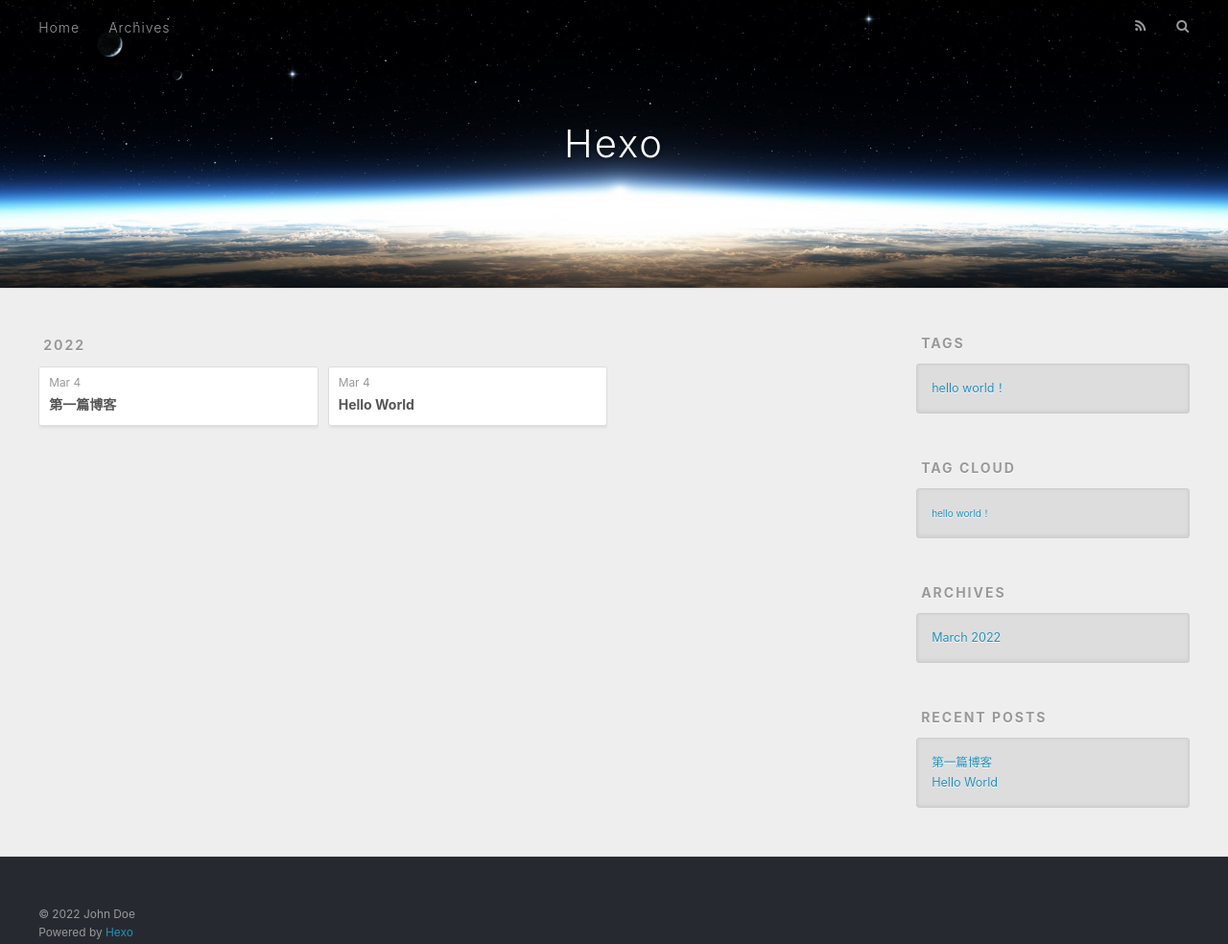
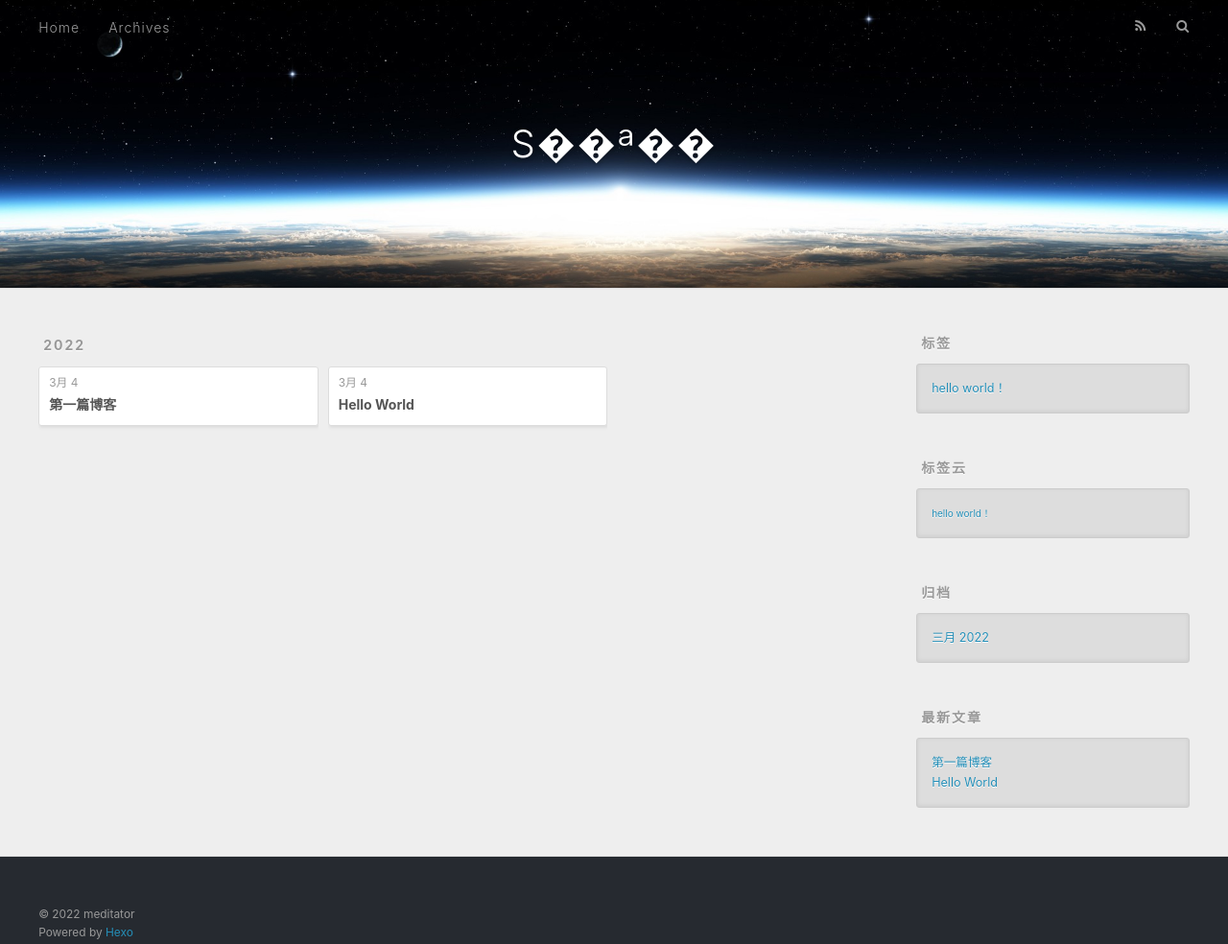
Before and after one commit to wallfacer2/wallfacer2.github.io, a plain HTML site: page archives/index.html in a window 1280 px wide. Shown: the whole page at 96% size. Drawn offline with nearby package versions, Linux system fonts and the light colour scheme.

Commit message:
Site updated: 2022-04-18 17:11:04

```diff
--- a/archives/index.html
+++ b/archives/index.html
@@ -5,17 +5,19 @@
 
 
 
-  <title>Archives | Hexo</title>
+  <title>归档 | S��ª��</title>
   <meta name="viewport" content="width=device-width, initial-scale=1, maximum-scale=1">
-  <meta property="og:type" content="website">
-<meta property="og:title" content="Hexo">
-<meta property="og:url" content="http://example.com/archives/index.html">
-<meta property="og:site_name" content="Hexo">
-<meta property="og:locale" content="en_US">
-<meta property="article:author" content="John Doe">
+  <meta name="description" content="̸Ц�к��壬�����ް׶���">
+<meta property="og:type" content="website">
+<meta property="og:title" content="S��ª��">
+<meta property="og:url" content="http://wallfacer2.github.io/archives/index.html">
+<meta property="og:site_name" content="S��ª��">
+<meta property="og:description" content="̸Ц�к��壬�����ް׶���">
+<meta property="og:locale" content="zh_CN">
+<meta property="article:author" content="meditator">
 <meta name="twitter:card" content="summary">
 
-    <link rel="alternate" href="/atom.xml" title="Hexo" type="application/atom+xml">
+    <link rel="alternate" href="/atom.xml" title="S��ª��" type="application/atom+xml">
 
 
     <link rel="icon" href="/favicon.png">
@@ -36,7 +38,7 @@
   <div id="header-outer" class="outer">
     <div id="header-title" class="inner">
       <h1 id="logo-wrap">
-        <a href="/" id="logo">Hexo</a>
+        <a href="/" id="logo">S��ª��</a>
       </h1>
 
     </div>
@@ -53,10 +55,10 @@
 
           <a id="nav-rss-link" class="nav-icon" href="/atom.xml" title="RSS Feed"></a>
 
-        <a id="nav-search-btn" class="nav-icon" title="Search"></a>
+        <a id="nav-search-btn" class="nav-icon" title="搜索"></a>
       </nav>
       <div id="search-form-wrap">
-        <form action="//google.com/search" method="get" accept-charset="UTF-8" class="search-form"><input type="search" name="q" class="search-form-input" placeholder="Search"><button type="submit" class="search-form-submit">&#xF002;</button><input type="hidden" name="sitesearch" value="http://example.com"></form>
+        <form action="//google.com/search" method="get" accept-charset="UTF-8" class="search-form"><input type="search" name="q" class="search-form-input" placeholder="Search"><button type="submit" class="search-form-submit">&#xF002;</button><input type="hidden" name="sitesearch" value="http://wallfacer2.github.io"></form>
       </div>
     </div>
   </div>
@@ -79,7 +81,7 @@
   <div class="archive-article-inner">
     <header class="archive-article-header">
       <a href="/2022/03/04/%E7%AC%AC%E4%B8%80%E7%AF%87%E5%8D%9A%E5%AE%A2/" class="archive-article-date">
-  <time datetime="2022-03-04T10:10:38.000Z" itemprop="datePublished">Mar 4</time>
+  <time datetime="2022-03-04T10:10:38.000Z" itemprop="datePublished">3月 4</time>
 </a>
 
 
@@ -98,7 +100,7 @@
   <div class="archive-article-inner">
     <header class="archive-article-header">
       <a href="/2022/03/04/hello-world/" class="archive-article-date">
-  <time datetime="2022-03-04T09:56:54.868Z" itemprop="datePublished">Mar 4</time>
+  <time datetime="2022-03-04T09:56:54.868Z" itemprop="datePublished">3月 4</time>
 </a>
 
 
@@ -125,7 +127,7 @@
 
 
   <div class="widget-wrap">
-    <h3 class="widget-title">Tags</h3>
+    <h3 class="widget-title">标签</h3>
     <div class="widget">
       <ul class="tag-list" itemprop="keywords"><li class="tag-list-item"><a class="tag-list-link" href="/tags/hello-world%EF%BC%81/" rel="tag">hello world！</a></li></ul>
     </div>
@@ -135,7 +137,7 @@
 
 
   <div class="widget-wrap">
-    <h3 class="widget-title">Tag Cloud</h3>
+    <h3 class="widget-title">标签云</h3>
     <div class="widget tagcloud">
       <a href="/tags/hello-world%EF%BC%81/" style="font-size: 10px;">hello world！</a>
     </div>
@@ -144,9 +146,9 @@
 
 
   <div class="widget-wrap">
-    <h3 class="widget-title">Archives</h3>
+    <h3 class="widget-title">归档</h3>
     <div class="widget">
-      <ul class="archive-list"><li class="archive-list-item"><a class="archive-list-link" href="/archives/2022/03/">March 2022</a></li></ul>
+      <ul class="archive-list"><li class="archive-list-item"><a class="archive-list-link" href="/archives/2022/03/">三月 2022</a></li></ul>
     </div>
   </div>
 
@@ -154,7 +156,7 @@
 
 
   <div class="widget-wrap">
-    <h3 class="widget-title">Recent Posts</h3>
+    <h3 class="widget-title">最新文章</h3>
     <div class="widget">
       <ul>
 
@@ -178,7 +180,7 @@
 
   <div class="outer">
     <div id="footer-info" class="inner">
-      &copy; 2022 John Doe<br>
+      &copy; 2022 meditator<br>
       Powered by <a href="http://hexo.io/" target="_blank">Hexo</a>
     </div>
   </div>
```
Also changed, not shown: 2022/03/04/hello-world/index.html (+16 -16 lines), 2022/03/04/第一篇博客/index.html (+16 -16 lines), archives/2022/03/index.html (+21 -19 lines), archives/2022/index.html (+21 -19 lines), index.html (+21 -19 lines), tags/hello-world！/index.html (+20 -18 lines).
